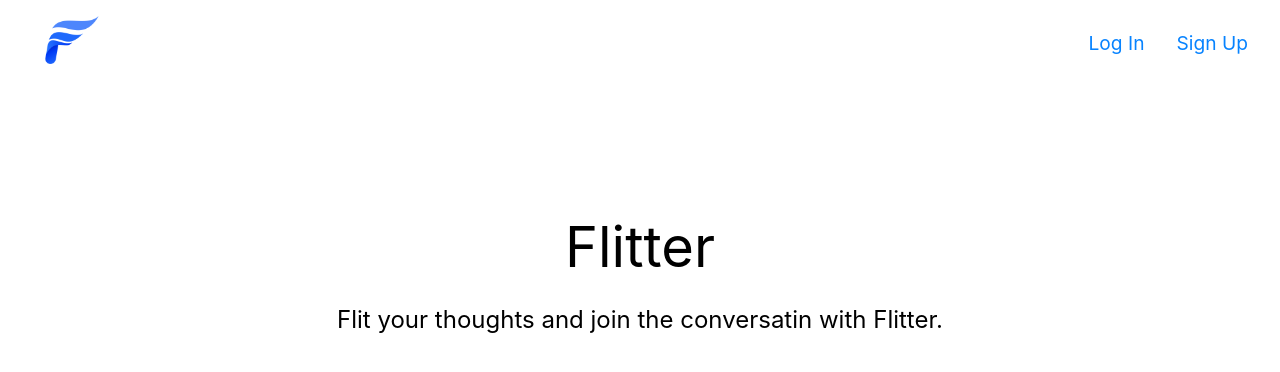
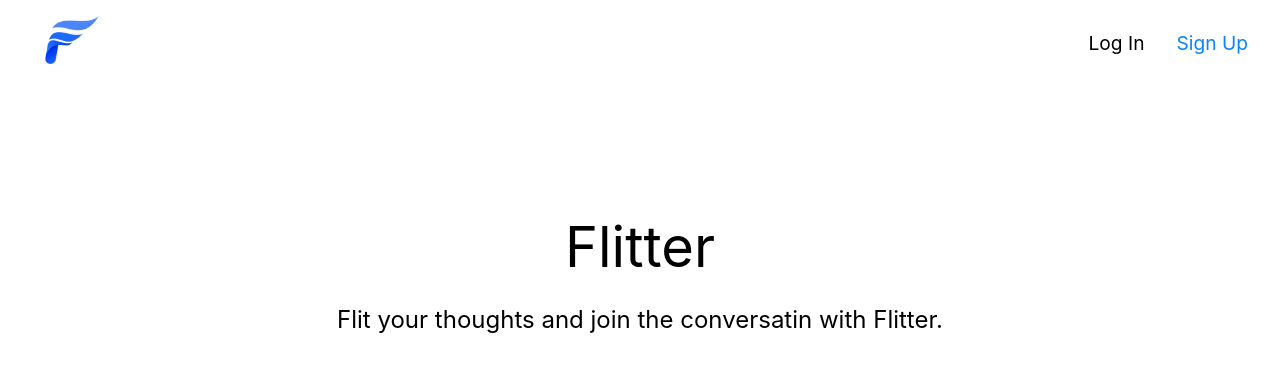
Before and after one commit to juanm98/flitter-front-end, a React (Vite) app: page / in a window 1280 px wide. In both pictures the pointer is over the link "Log In". Shown: the top 372 px of the page. Built offline with nearby package versions, Linux system fonts and the light colour scheme; no server answers.

Commit message:
Clean up

```diff
--- a/src/components/NavBar/navbar.css
+++ b/src/components/NavBar/navbar.css
@@ -28,3 +28,7 @@ nav ul li a {
   font-weight: 400;
   font-size: 1.2rem;
 }
+
+a:hover {
+  color: black;
+}
```
Also changed, not shown: src/components/NavBar/NavBar.tsx (indentation only), src/services/profileService.ts (line endings or trailing spaces), src/types/models.ts (indentation only).
